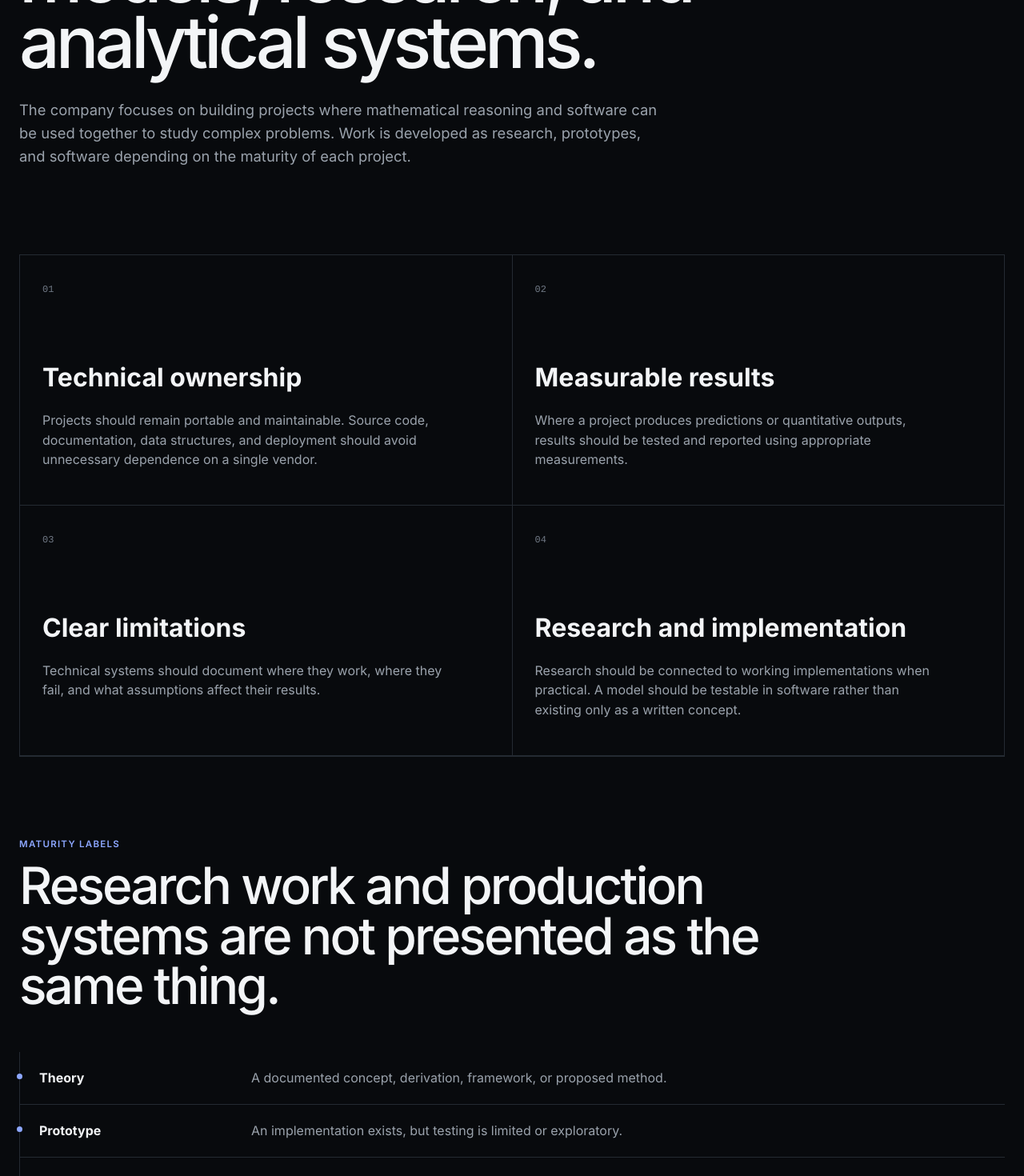
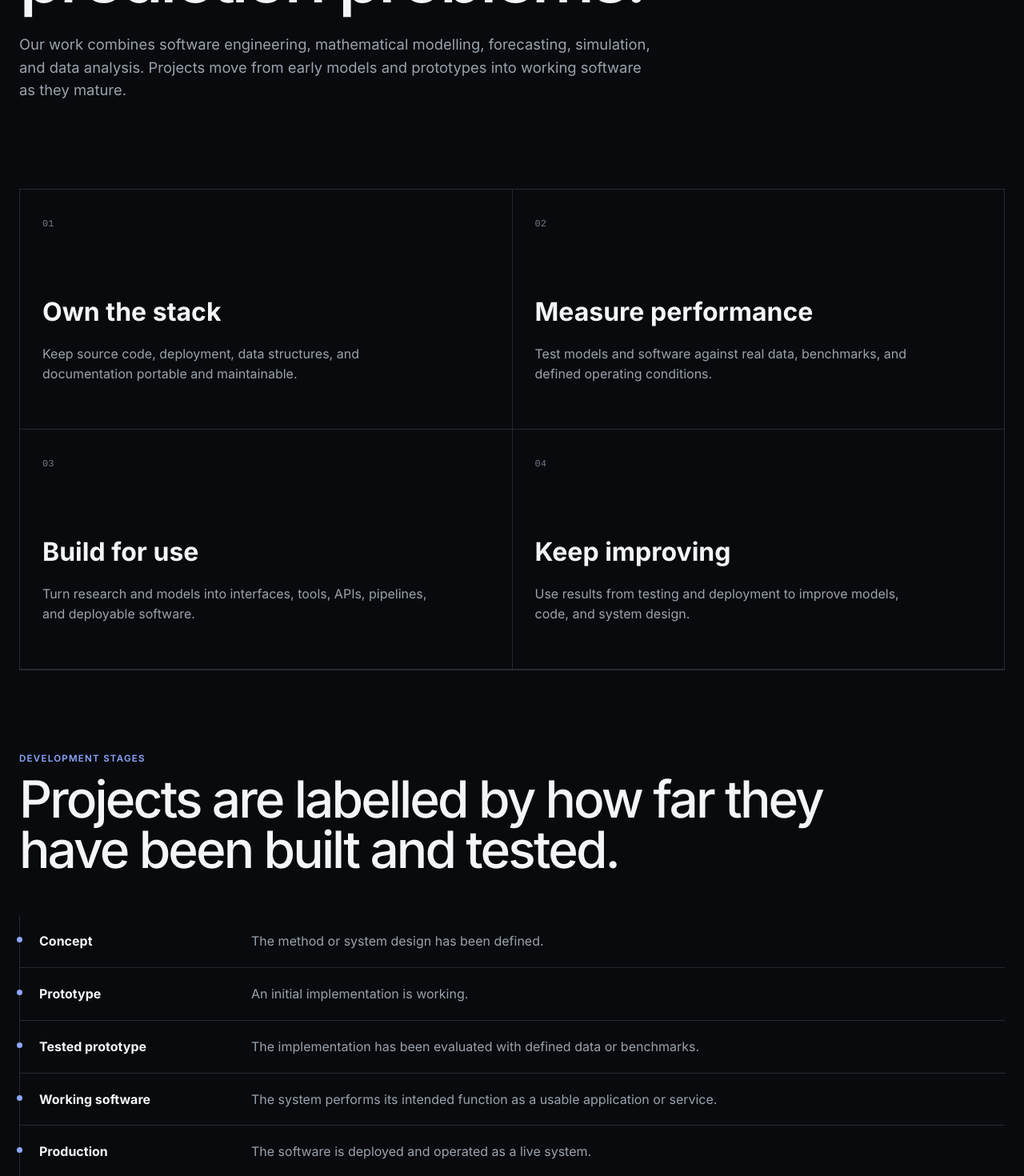
Before and after one commit to lapenzer/lapenzer-website, a Next.js app: page /about in a window 1280 px wide. Shown: the part 580-2050 px from the top of the page at 80% size. Built offline with nearby package versions, Linux system fonts and the light colour scheme.

Commit message:
Rewrite About page in concise company language

```diff
--- a/app/about/page.tsx
+++ b/app/about/page.tsx
@@ -2,23 +2,26 @@ import type { Metadata } from "next";
 
 export const metadata: Metadata = {
   title: "About",
-  description: "About Lapenzer and its principles for technical ownership, measurable results, clear limitations, and implementation-oriented research.",
+  description: "Lapenzer builds software, mathematical models, and analytical systems for forecasting, simulation, networks, and data-heavy problems.",
 };
 
 const principles = [
-  ["Technical ownership", "Projects should remain portable and maintainable. Source code, documentation, data structures, and deployment should avoid unnecessary dependence on a single vendor."],
-  ["Measurable results", "Where a project produces predictions or quantitative outputs, results should be tested and reported using appropriate measurements."],
-  ["Clear limitations", "Technical systems should document where they work, where they fail, and what assumptions affect their results."],
-  ["Research and implementation", "Research should be connected to working implementations when practical. A model should be testable in software rather than existing only as a written concept."],
+  ["Own the stack", "Keep source code, deployment, data structures, and documentation portable and maintainable."],
+  ["Measure performance", "Test models and software against real data, benchmarks, and defined operating conditions."],
+  ["Build for use", "Turn research and models into interfaces, tools, APIs, pipelines, and deployable software."],
+  ["Keep improving", "Use results from testing and deployment to improve models, code, and system design."],
 ] as const;
 
 export default function AboutPage() {
   return (
     <div className="shell page-shell">
       <header className="page-header">
-        <p className="eyebrow">About Lapenzer</p>
-        <h1>An independent technical company developing software, mathematical models, research, and analytical systems.</h1>
-        <p>The company focuses on building projects where mathematical reasoning and software can be used together to study complex problems. Work is developed as research, prototypes, and software depending on the maturity of each project.</p>
+        <p className="eyebrow">About</p>
+        <h1>Lapenzer builds software, models, and systems for complex data and prediction problems.</h1>
+        <p>
+          Our work combines software engineering, mathematical modelling, forecasting, simulation, and data analysis.
+          Projects move from early models and prototypes into working software as they mature.
+        </p>
       </header>
 
       <section className="principles-grid">
@@ -32,15 +35,15 @@ export default function AboutPage() {
       </section>
 
       <section className="detail-section maturity-section">
-        <p className="eyebrow">Maturity labels</p>
-        <h2>Research work and production systems are not presented as the same thing.</h2>
+        <p className="eyebrow">Development stages</p>
+        <h2>Projects are labelled by how far they have been built and tested.</h2>
         <div className="maturity-track">
           {[
-            ["Theory", "A documented concept, derivation, framework, or proposed method."],
-            ["Prototype", "An implementation exists, but testing is limited or exploratory."],
-            ["Tested prototype", "The implementation has been evaluated against defined data or benchmarks."],
-            ["Working software", "The system performs its defined function in an operating software implementation."],
-            ["Production system", "The software is deployed and operated under defined production requirements."],
+            ["Concept", "The method or system design has been defined."],
+            ["Prototype", "An initial implementation is working."],
+            ["Tested prototype", "The implementation has been evaluated with defined data or benchmarks."],
+            ["Working software", "The system performs its intended function as a usable application or service."],
+            ["Production", "The software is deployed and operated as a live system."],
           ].map(([title, text]) => <div key={title}><strong>{title}</strong><p>{text}</p></div>)}
         </div>
       </section>
```
